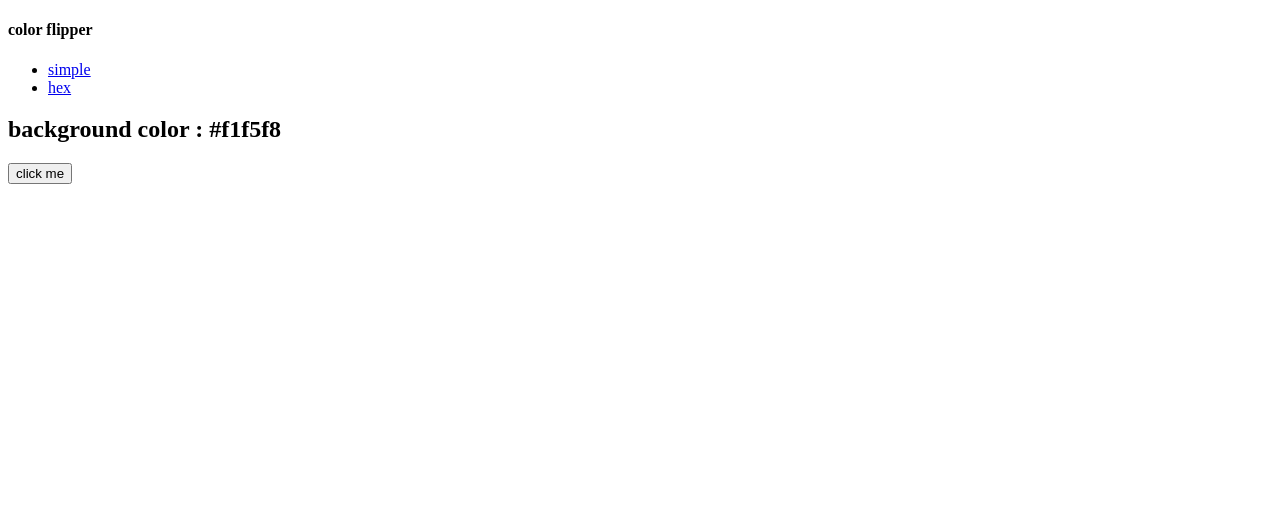
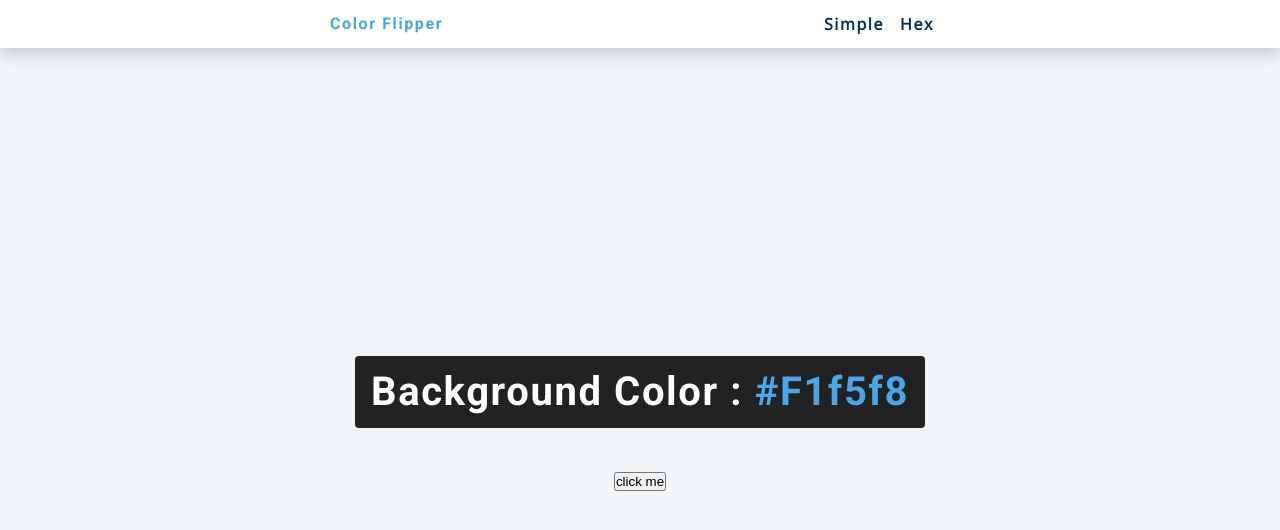
Before and after one commit to paulmatdonovan/colorflipper, a plain HTML site: page index.html in a window 1280 px wide. Drawn offline with nearby package versions, Linux system fonts and the light colour scheme.

Commit message:
adds css

```diff
--- a/index.html
+++ b/index.html
@@ -5,6 +5,7 @@
     <meta charset="UTF-8">
     <meta name="viewport" content="width=device-width, initial-scale=1.0">
     <title>Color Flipper || Simple</title>
+    <link rel="stylesheet" href="styles.css">
 </head>
 
 <body>
--- /dev/null
+++ b/styles.css
@@ -0,0 +1,264 @@
+/*
+===============
+Fonts
+===============
+*/
+@import url("https://fonts.googleapis.com/css?family=Open+Sans|Roboto:400,700&display=swap");
+
+/*
+===============
+Variables
+===============
+*/
+
+:root {
+    /* dark shades of primary color*/
+    --clr-primary-1: hsl(205, 86%, 17%);
+    --clr-primary-2: hsl(205, 77%, 27%);
+    --clr-primary-3: hsl(205, 72%, 37%);
+    --clr-primary-4: hsl(205, 63%, 48%);
+    /* primary/main color */
+    --clr-primary-5: hsl(205, 78%, 60%);
+    /* lighter shades of primary color */
+    --clr-primary-6: hsl(205, 89%, 70%);
+    --clr-primary-7: hsl(205, 90%, 76%);
+    --clr-primary-8: hsl(205, 86%, 81%);
+    --clr-primary-9: hsl(205, 90%, 88%);
+    --clr-primary-10: hsl(205, 100%, 96%);
+    /* darkest grey - used for headings */
+    --clr-grey-1: hsl(209, 61%, 16%);
+    --clr-grey-2: hsl(211, 39%, 23%);
+    --clr-grey-3: hsl(209, 34%, 30%);
+    --clr-grey-4: hsl(209, 28%, 39%);
+    /* grey used for paragraphs */
+    --clr-grey-5: hsl(210, 22%, 49%);
+    --clr-grey-6: hsl(209, 23%, 60%);
+    --clr-grey-7: hsl(211, 27%, 70%);
+    --clr-grey-8: hsl(210, 31%, 80%);
+    --clr-grey-9: hsl(212, 33%, 89%);
+    --clr-grey-10: hsl(210, 36%, 96%);
+    --clr-white: #fff;
+    --clr-red-dark: hsl(360, 67%, 44%);
+    --clr-red-light: hsl(360, 71%, 66%);
+    --clr-green-dark: hsl(125, 67%, 44%);
+    --clr-green-light: hsl(125, 71%, 66%);
+    --clr-black: #222;
+    --ff-primary: "Roboto", sans-serif;
+    --ff-secondary: "Open Sans", sans-serif;
+    --transition: all 0.3s linear;
+    --spacing: 0.1rem;
+    --radius: 0.25rem;
+    --light-shadow: 0 5px 15px rgba(0, 0, 0, 0.1);
+    --dark-shadow: 0 5px 15px rgba(0, 0, 0, 0.2);
+    --max-width: 1170px;
+    --fixed-width: 620px;
+}
+
+/*
+===============
+Global Styles
+===============
+*/
+
+*,
+::after,
+::before {
+    margin: 0;
+    padding: 0;
+    box-sizing: border-box;
+}
+
+body {
+    font-family: var(--ff-secondary);
+    background: var(--clr-grey-10);
+    color: var(--clr-grey-1);
+    line-height: 1.5;
+    font-size: 0.875rem;
+}
+
+ul {
+    list-style-type: none;
+}
+
+a {
+    text-decoration: none;
+}
+
+h1,
+h2,
+h3,
+h4 {
+    letter-spacing: var(--spacing);
+    text-transform: capitalize;
+    line-height: 1.25;
+    margin-bottom: 0.75rem;
+    font-family: var(--ff-primary);
+}
+
+h1 {
+    font-size: 3rem;
+}
+
+h2 {
+    font-size: 2rem;
+}
+
+h3 {
+    font-size: 1.25rem;
+}
+
+h4 {
+    font-size: 0.875rem;
+}
+
+p {
+    margin-bottom: 1.25rem;
+    color: var(--clr-grey-5);
+}
+
+@media screen and (min-width: 800px) {
+    h1 {
+        font-size: 4rem;
+    }
+
+    h2 {
+        font-size: 2.5rem;
+    }
+
+    h3 {
+        font-size: 1.75rem;
+    }
+
+    h4 {
+        font-size: 1rem;
+    }
+
+    body {
+        font-size: 1rem;
+    }
+
+    h1,
+    h2,
+    h3,
+    h4 {
+        line-height: 1;
+    }
+}
+
+/*  global classes */
+
+/* section */
+.section {
+    padding: 5rem 0;
+}
+
+.section-center {
+    width: 90vw;
+    margin: 0 auto;
+    max-width: 1170px;
+}
+
+@media screen and (min-width: 992px) {
+    .section-center {
+        width: 95vw;
+    }
+}
+
+main {
+    min-height: 100vh;
+    display: grid;
+    place-items: center;
+}
+
+/*
+===============
+Nav
+===============
+*/
+nav {
+    background: var(--clr-white);
+    height: 3rem;
+    display: grid;
+    align-items: center;
+    box-shadow: var(--dark-shadow);
+}
+
+.nav-center {
+    width: 90vw;
+    max-width: var(--fixed-width);
+    margin: 0 auto;
+    display: flex;
+    align-items: center;
+    justify-content: space-between;
+}
+
+.nav-center h4 {
+    margin-bottom: 0;
+    color: var(--clr-primary-5);
+}
+
+.nav-links {
+    display: flex;
+}
+
+nav a {
+    text-transform: capitalize;
+    font-weight: 700;
+    font-size: 1rem;
+    color: var(--clr-primary-1);
+    letter-spacing: var(--spacing);
+    margin-right: 1rem;
+}
+
+nav a:hover {
+    color: var(--clr-primary-5);
+}
+
+/*
+===============
+Container
+===============
+*/
+main {
+    min-height: calc(100vh - 3rem);
+    display: grid;
+    place-items: center;
+}
+
+.container {
+    text-align: center;
+}
+
+.container h2 {
+    background: var(--clr-black);
+    color: var(--clr-white);
+    padding: 1rem;
+    border-radius: var(--radius);
+    margin-bottom: 2.5rem;
+}
+
+.color {
+    color: var(--clr-primary-5);
+}
+
+.btn-hero {
+    font-family: var(--ff-primary);
+    text-transform: uppercase;
+    background: transparent;
+    color: var(--clr-black);
+    letter-spacing: var(--spacing);
+    display: inline-block;
+    font-weight: 700;
+    transition: var(--transition);
+    border: 2px solid var(--clr-black);
+    cursor: pointer;
+    box-shadow: 0 1px 3px rgba(0, 0, 0, 0.2);
+    border-radius: var(--radius);
+    font-size: 1rem;
+    padding: 0.75rem 1.25rem;
+}
+
+.btn-hero:hover {
+    color: var(--clr-white);
+    background: var(--clr-black);
+}
```
Also changed, not shown: index.js (+8 -0 lines).
